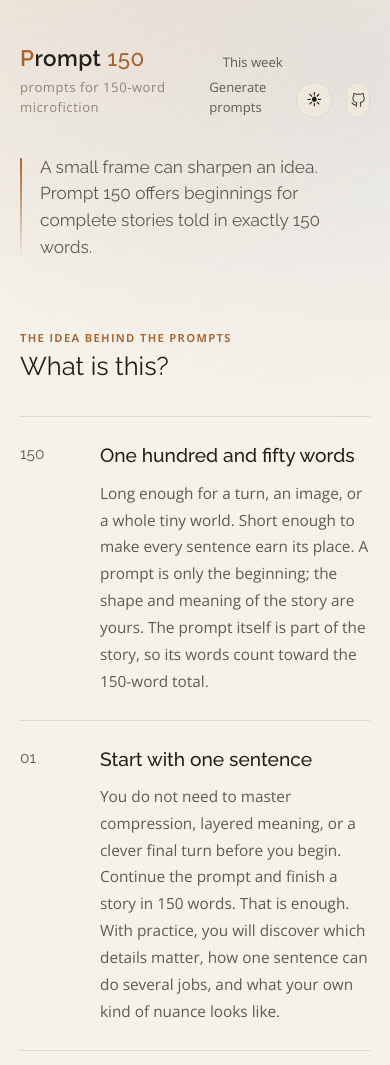
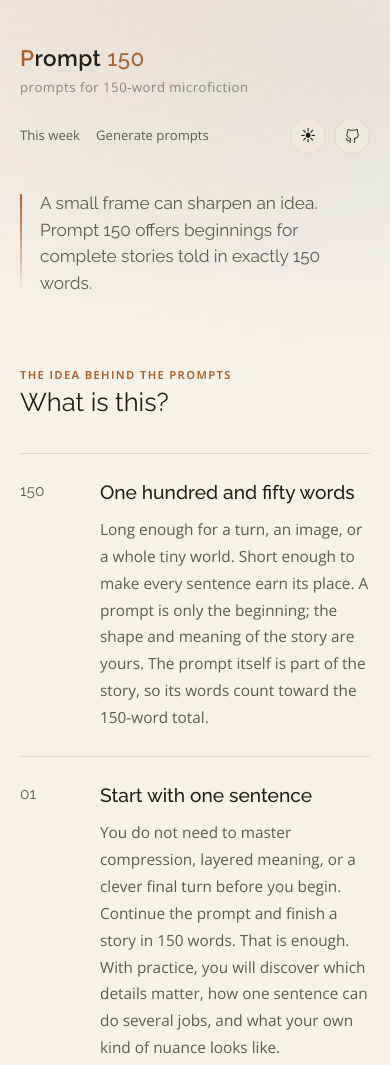
Before and after one commit to gesslar/prompt150, a website with bundled scripts: page src/about.html in a window 390 px wide. Shown: the top 1065 px of the page. Built offline with nearby package versions, Linux system fonts and the light colour scheme; a web font is replaced by a local one.

Commit message:
fixing prompts and rules

```diff
--- a/src/script/prompts1.js
+++ b/src/script/prompts1.js
@@ -100,15 +100,15 @@ const prompts = [
   ],
   [
     "This time, {1}",
-    ["I stayed", "we listened", "they believed me", "it worked", "no one laughed"]
+    allPronouns
   ],
   [
     "If only {1}",
-    ["I had known", "we could remember", "it were that simple", "you had waited", "we had time"]
+    allPronouns
   ],
   [
     "At first, {1}",
-    ["I believed him", "nothing seemed wrong", "we heard nothing", "I saw nothing", "it felt familiar"]
+    allPronouns
   ],
   [
     "The {1} {2}",
--- a/src/style/index.css
+++ b/src/style/index.css
@@ -419,17 +419,25 @@ kbd {
 
 @media (max-width: 34rem) {
   .masthead {
-    align-items: stretch;
+    flex-direction: column;
+    gap: 1.25rem;
   }
 
   .masthead__actions {
-    align-items: flex-end;
+    align-items: center;
+    justify-content: flex-end;
+    gap: 0.5rem;
+    width: 100%;
   }
 
   .site-nav {
-    align-items: flex-end;
-    flex-direction: column;
-    gap: 0.35rem;
+    align-items: center;
+    gap: 1rem;
+    margin-right: auto;
+  }
+
+  .nav-link {
+    white-space: nowrap;
   }
 
   .page-heading--with-action {
```
Also changed, not shown: PROMPT_GUIDE.md (+20 -0 lines).
